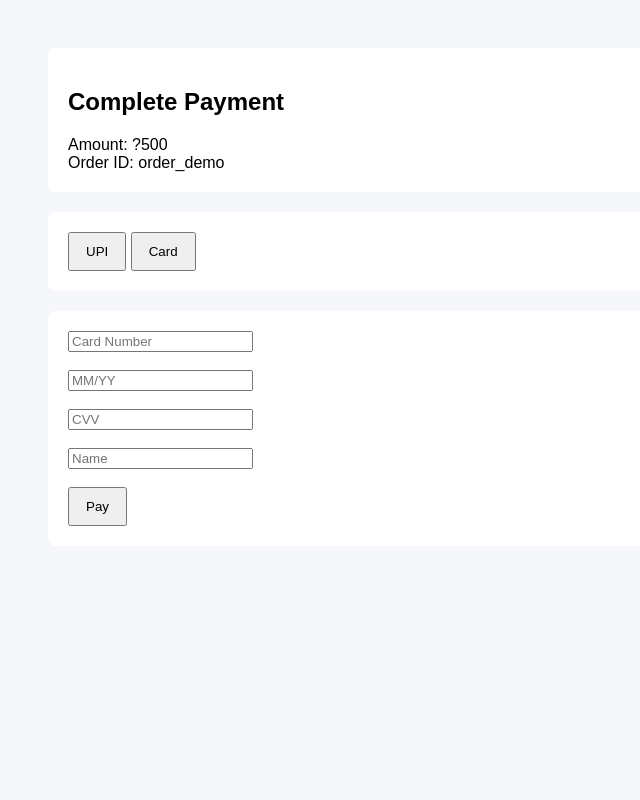
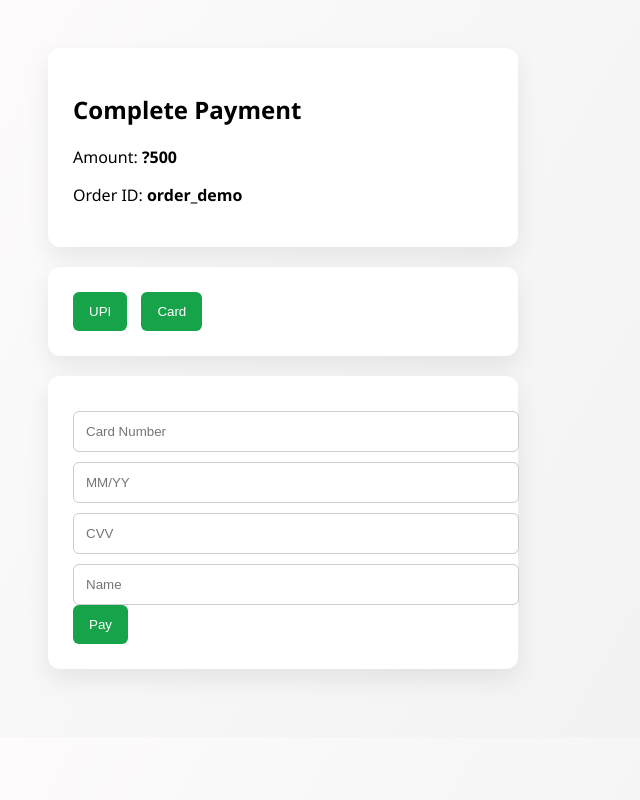
Before and after one commit to mahi63-hub/payment-gateway, a website: page checkout-page/index.html in a window 1280 px wide. Both pictures are taken after a click on the button "Card". Shown: the whole page, without its empty margins (0-640 px from the left). Drawn offline with Linux system fonts and the light colour scheme.

Commit message:
improve dashboard and checkout ui styling

```diff
--- a/checkout-page/index.html
+++ b/checkout-page/index.html
@@ -3,9 +3,42 @@
 <head>
   <title>Checkout</title>
   <style>
-    body { font-family: Arial; padding:40px; background:#f5f7fa }
-    .box { background:#fff; padding:20px; margin-bottom:20px; border-radius:8px }
-    button { padding:10px 16px; cursor:pointer }
+    body {
+      font-family: "Segoe UI", Arial;
+      background: linear-gradient(120deg, #fdfbfb, #ebedee);
+      padding: 40px;
+    }
+
+    .box {
+      background: white;
+      padding: 25px;
+      border-radius: 12px;
+      box-shadow: 0 10px 25px rgba(0,0,0,0.08);
+      max-width: 420px;
+      margin-bottom: 20px;
+    }
+
+    button {
+      padding: 12px 16px;
+      margin-right: 10px;
+      border: none;
+      border-radius: 6px;
+      background: #16a34a;
+      color: white;
+      cursor: pointer;
+    }
+
+    button:hover {
+      background: #15803d;
+    }
+
+    input {
+      width: 100%;
+      padding: 12px;
+      margin-top: 10px;
+      border-radius: 6px;
+      border: 1px solid #ccc;
+    }
   </style>
 </head>
 <body>
@@ -14,8 +47,8 @@
 
   <div class="box" data-test-id="order-summary">
     <h2>Complete Payment</h2>
-    <div>Amount: <span data-test-id="order-amount">?500</span></div>
-    <div>Order ID: <span data-test-id="order-id">order_demo</span></div>
+    <p>Amount: <b data-test-id="order-amount">?500</b></p>
+    <p>Order ID: <b data-test-id="order-id">order_demo</b></p>
   </div>
 
   <div class="box" data-test-id="payment-methods">
@@ -24,15 +57,15 @@
   </div>
 
   <form class="box" data-test-id="upi-form" style="display:none">
-    <input data-test-id="vpa-input" placeholder="username@bank"/><br/><br/>
+    <input data-test-id="vpa-input" placeholder="username@bank" />
     <button data-test-id="pay-button">Pay</button>
   </form>
 
   <form class="box" data-test-id="card-form" style="display:none">
-    <input data-test-id="card-number-input" placeholder="Card Number"/><br/><br/>
-    <input data-test-id="expiry-input" placeholder="MM/YY"/><br/><br/>
-    <input data-test-id="cvv-input" placeholder="CVV"/><br/><br/>
-    <input data-test-id="cardholder-name-input" placeholder="Name"/><br/><br/>
+    <input data-test-id="card-number-input" placeholder="Card Number" />
+    <input data-test-id="expiry-input" placeholder="MM/YY" />
+    <input data-test-id="cvv-input" placeholder="CVV" />
+    <input data-test-id="cardholder-name-input" placeholder="Name" />
     <button data-test-id="pay-button">Pay</button>
   </form>
 
```
Also changed, not shown: frontend/index.html (+83 -18 lines).
